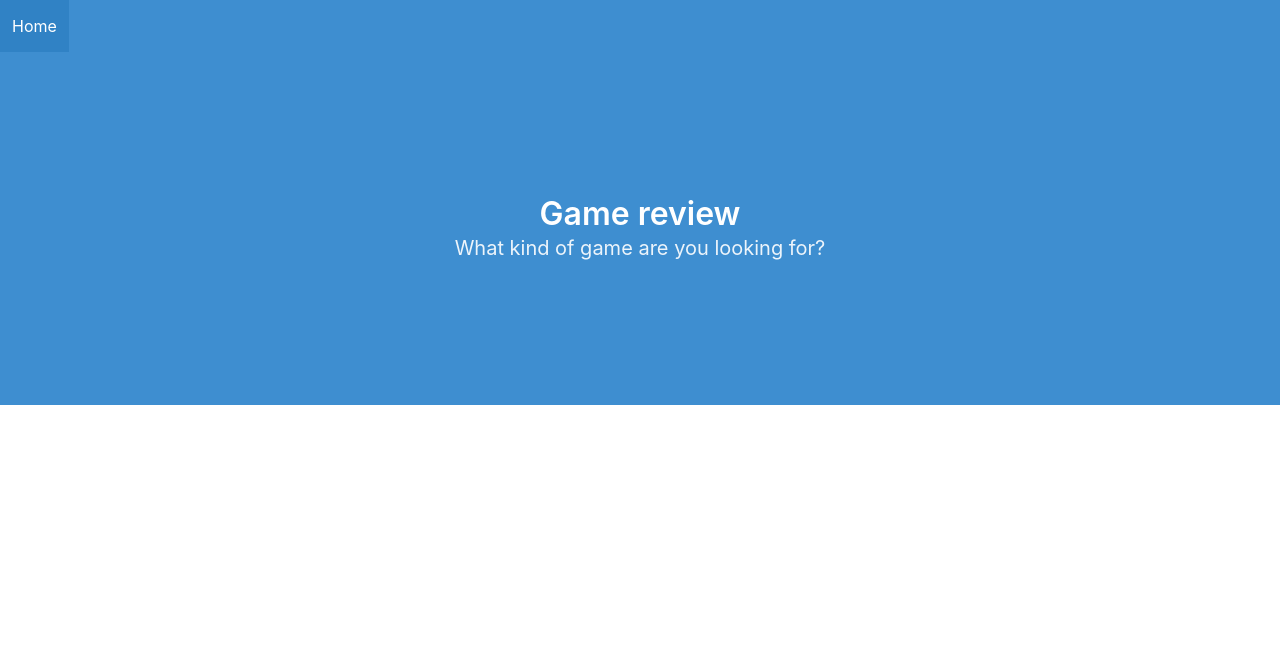
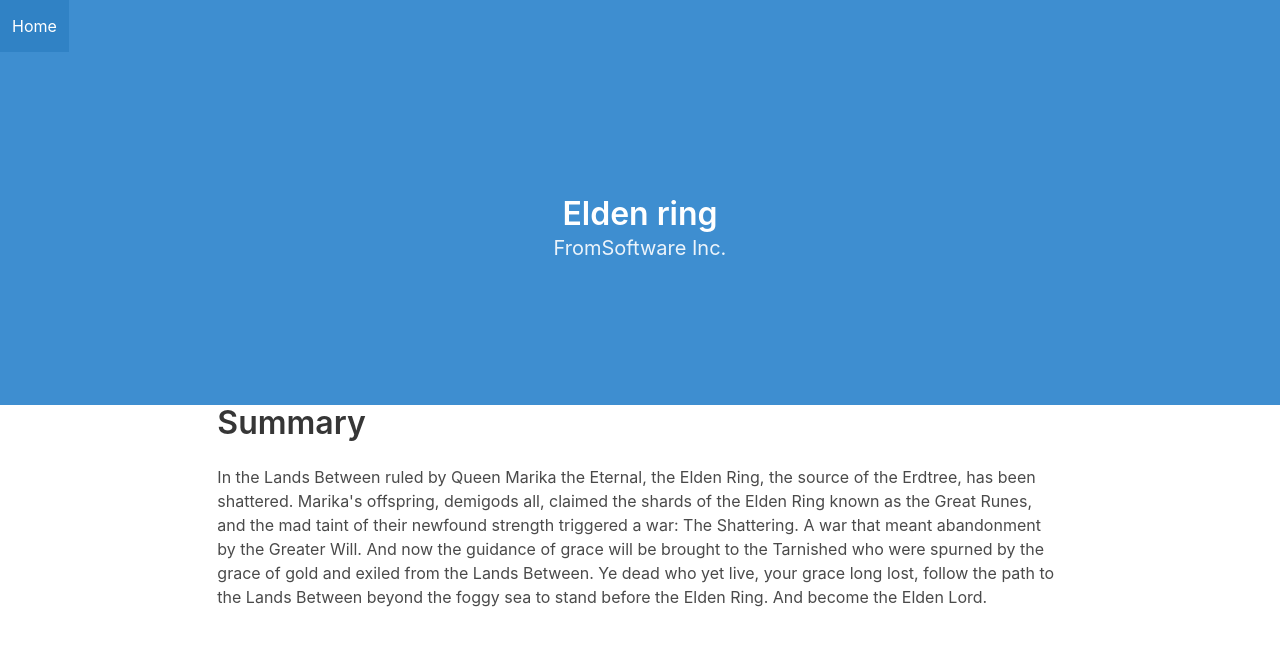
Before and after one commit to Teeratorn/WepPro_project, a plain HTML site: page eldenring.html in a window 1280 px wide. Drawn offline with nearby package versions, Linux system fonts and the light colour scheme.

Commit message:
Update eldenring.html

```diff
--- a/eldenring.html
+++ b/eldenring.html
@@ -23,10 +23,10 @@
             </nav>
             <div class="hero-body">
                 <p class="title">
-                    Game review
+                    Elden ring
                 </p>
                 <p class="subtitle">
-                    What kind of game are you looking for?
+                    FromSoftware Inc.
                 </p>
             </div>
         </section>
@@ -34,7 +34,23 @@
 
         <div class="columns">
             <div class="column is-8 is-offset-2">
+                <p class="title">Summary</p>
+                <p>In the Lands Between ruled by Queen Marika the Eternal,
+                    the Elden Ring, the source of the Erdtree, has been shattered.
 
+                    Marika's offspring, demigods all, claimed the shards of the Elden Ring known as the Great Runes,
+                    and the mad taint of their newfound strength triggered a war: The Shattering.
+
+                    A war that meant abandonment by the Greater Will.
+
+                    And now the guidance of grace will be brought to the Tarnished
+                    who were spurned by the grace of gold and exiled from the Lands Between.
+
+                    Ye dead who yet live, your grace long lost,
+                    follow the path to the Lands Between beyond the foggy sea
+                    to stand before the Elden Ring.
+
+                    And become the Elden Lord.</p>
             </div>
         </div>
     </div>
```
